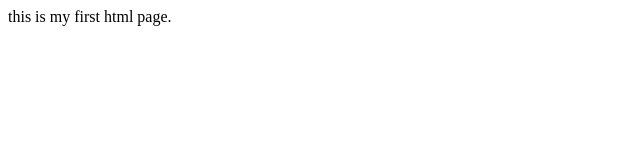
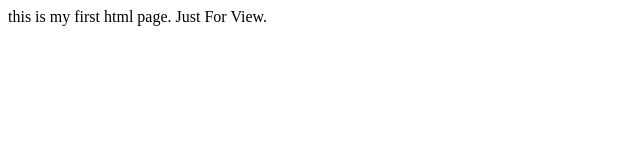
Before and after one commit to vivekmengade/Sigma_web_Dev-V2, a plain HTML site: page Day-1/index.html in a window 1280 px wide. Shown: the whole page, without its empty margins (0-640 px from the left). Drawn offline with Linux system fonts and the light colour scheme.

Commit message:
just 1st commit

```diff
--- a/Day-1/index.html
+++ b/Day-1/index.html
@@ -7,5 +7,6 @@
 </head>
 <body>
     this is my first html page.
+    Just For View.
 </body>
 </html>
```
